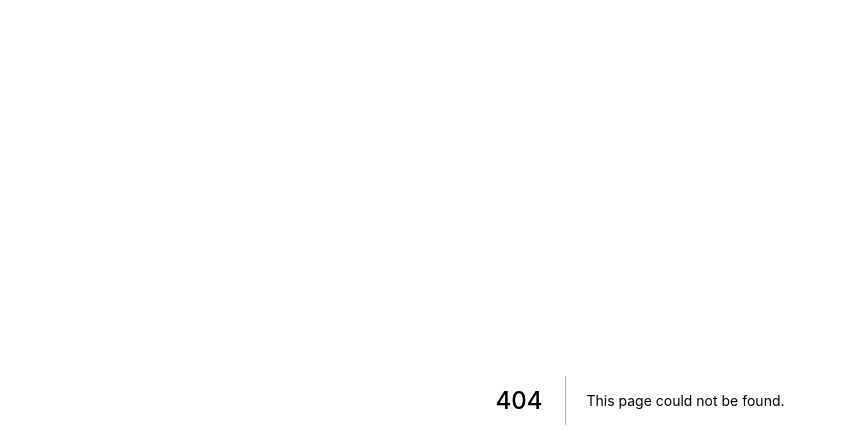
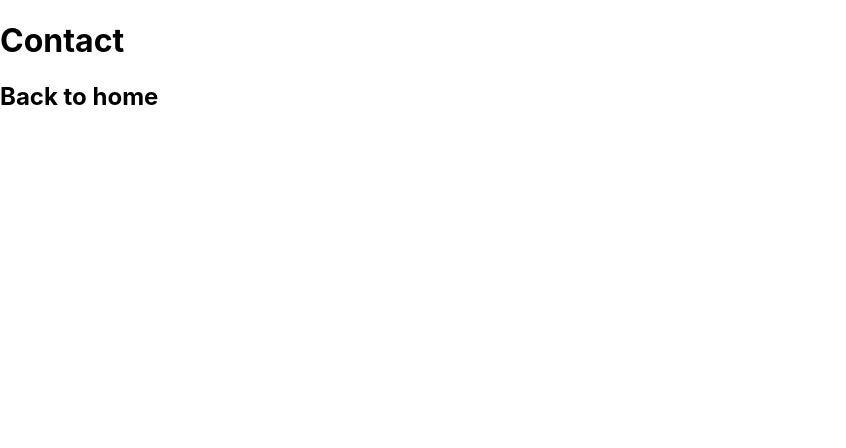
Before and after one commit to tahazaryab/climate-donor-site, a Next.js app: page /contact in a window 1280 px wide. Before the commit this address had no page. Shown: the top 448 px of the page, without its empty margins (0-846 px from the left). Built offline with nearby package versions, Linux system fonts and the light colour scheme.

Commit message:
basic contact page

```diff
--- /dev/null
+++ b/pages/contact.js
@@ -0,0 +1,14 @@
+import Link from 'next/link'
+
+export default function Contact() {
+  return (
+  	<>
+  	<h1>Contact</h1>
+  	<h2>
+        <Link href="/">
+          <a>Back to home</a>
+        </Link>
+      </h2>
+     </>
+    )
+}
```
Also changed, not shown: pages/index.js (+7 -0 lines).
